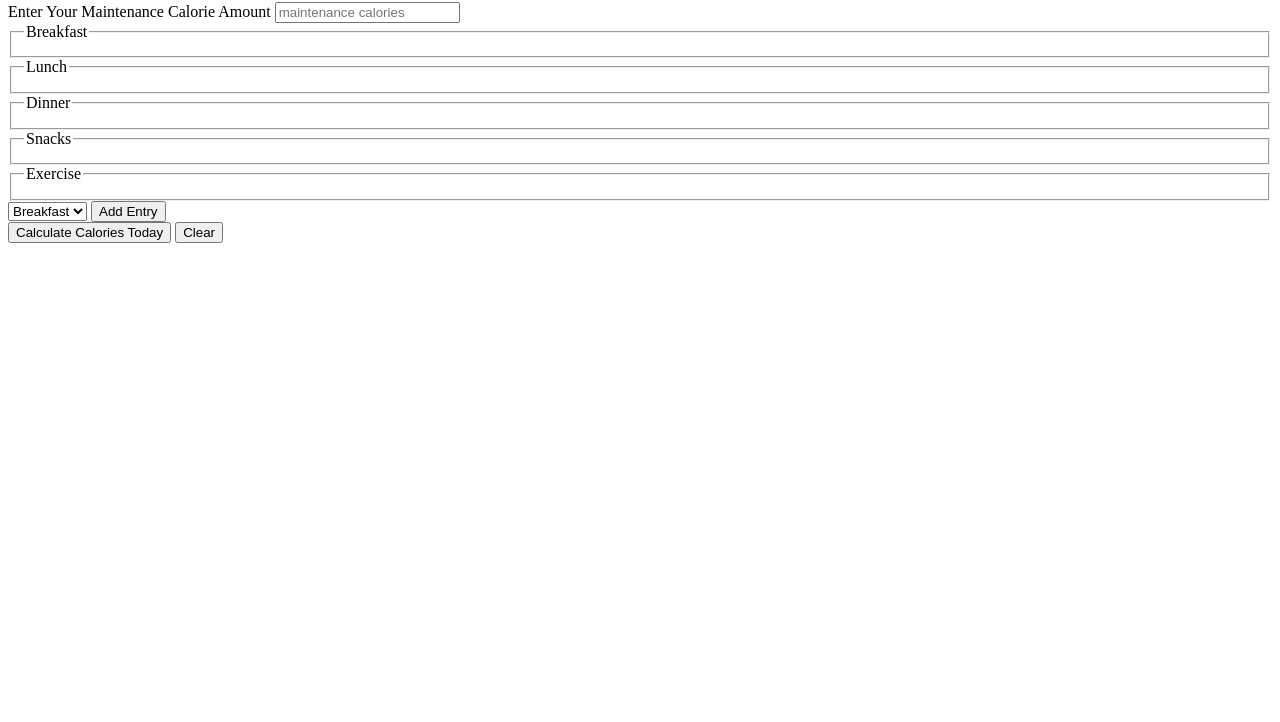
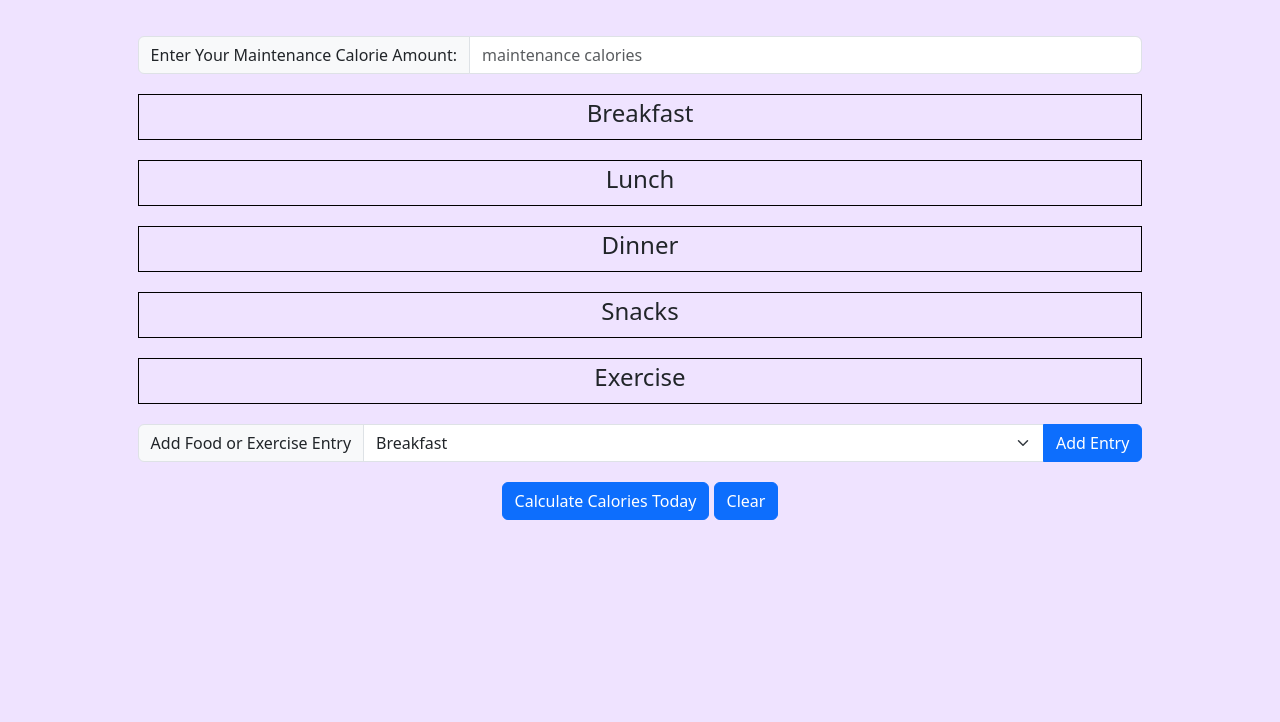
Before and after one commit to QuanNguyen-1/calorie-calculator, a plain HTML site: page index.html in a window 1280 px wide. Shown: the part 78-800 px from the top of the page. Drawn offline with nearby package versions, Linux system fonts and the light colour scheme.

Commit message:
Added simple styling

```diff
--- a/index.html
+++ b/index.html
@@ -3,13 +3,18 @@
 <head>
     <meta charset="UTF-8">
     <meta name="viewport" content="width=device-width, initial-scale=1.0">
+    <link href="https://cdn.jsdelivr.net/npm/bootstrap@5.3.3/dist/css/bootstrap.min.css" rel="stylesheet" integrity="sha384-QWTKZyjpPEjISv5WaRU9OFeRpok6YctnYmDr5pNlyT2bRjXh0JMhjY6hW+ALEwIH" crossorigin="anonymous">
+    <link rel="stylesheet" href="./styles.css" />
     <title>Calorie Calculator</title>
 </head>
 <body>
-    <h1>Daily Calorie Calculator</h1>
-    <form>
-        <label for="calorieBudget">Enter Your Maintenance Calorie Amount</label>
-        <input id="calorieBudget" type="number" min=0 placeholder="maintenance calories" required/>
+    <div class="container-fluid">
+        <h1 class="text-center mt-3">Daily Calorie Calculator</h1>
+        <form class="text-center">
+            <div class="input-group mx-auto">
+                <label class="input-group-text" for="calorieBudget">Enter Your Maintenance Calorie Amount:</label>
+                <input id="calorieBudget" type="number" min=0 placeholder="maintenance calories" class="form-control" required/>
+            </div>
             <fieldset id="breakfast">
                 <legend>Breakfast</legend>
                 <div class="input-container"></div>
@@ -30,24 +35,24 @@
                 <legend>Exercise</legend>
                 <div class="input-container"></div>
             </fieldset>
-        <div id="entry">
-            <span>
-                <label for="entryType"></label>
-                <select id="entryType">
+            <div class="input-group mx-auto" id="entry">
+                <label class="input-group-text" for="entryType">Add Food or Exercise Entry</label>
+                <select class="form-select" id="entryType">
                     <option value="breakfast" selected>Breakfast</option>
                     <option value="lunch">Lunch</option>
                     <option value="dinner">Dinner</option>
                     <option value="snacks">Snacks</option>
                     <option value="exercise">Exercise</option>
                 </select>
-                <button id="entryBtn" type="button">Add Entry</button>
-            </span>
+                <button class="btn btn-primary" id="entryBtn" type="button">Add Entry</button>
             </div>
             <div id="mainBtns">
-            <button id="calculateBtn" type="submit">Calculate Calories Today</button>
-            <button id="clearBtn" type="button">Clear</button>
+                <button class="btn btn-primary" id="calculateBtn" type="submit">Calculate Calories Today</button>
+                <button class="btn btn-primary" id="clearBtn" type="button">Clear</button>
             </div>
         </form>
         <div id="results"></div>
+    </div>
+
 </body>
 </html>
--- a/styles.css
+++ b/styles.css
@@ -0,0 +1,36 @@
+
+*{
+    box-sizing: border-box;
+}
+
+:root {
+    --btnClr: #7973de;
+}
+
+body {
+    background-color: #efe3ff;
+}
+
+
+form {
+    margin-top: 50px;
+}
+
+form > * {
+margin: 20px;
+}
+
+fieldset{
+    border: 1px solid black;
+    width: 80%;
+    margin-left: auto;
+    margin-right: auto;
+}
+
+.input-group{
+    width: 80%;
+}
+
+#entry{
+    width:80%;
+}
```
Lines whose indentation alone changed are shown as unchanged.
